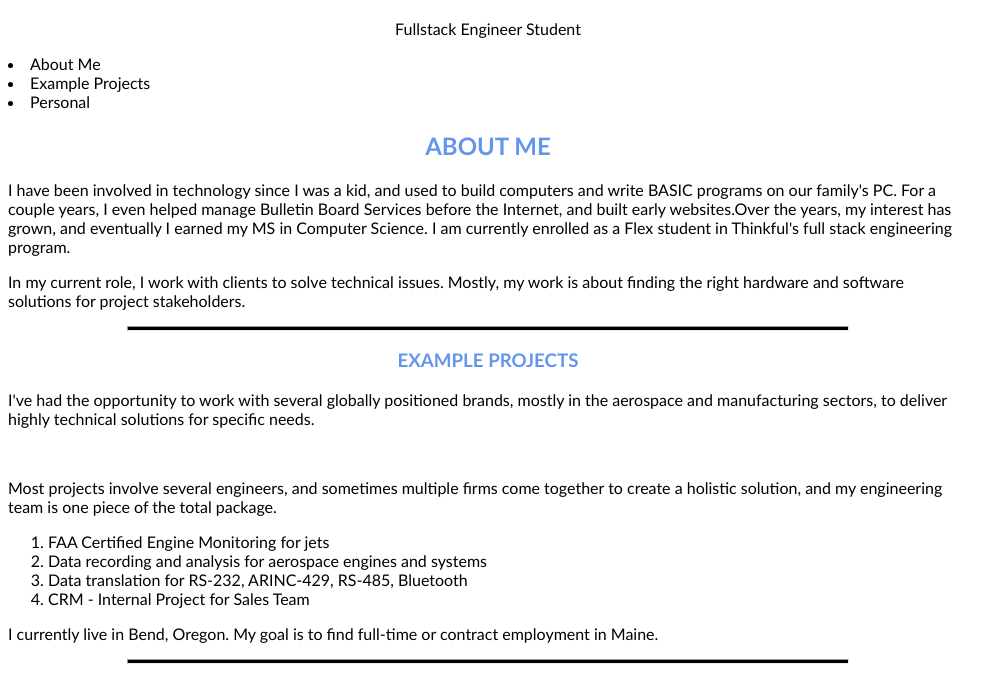
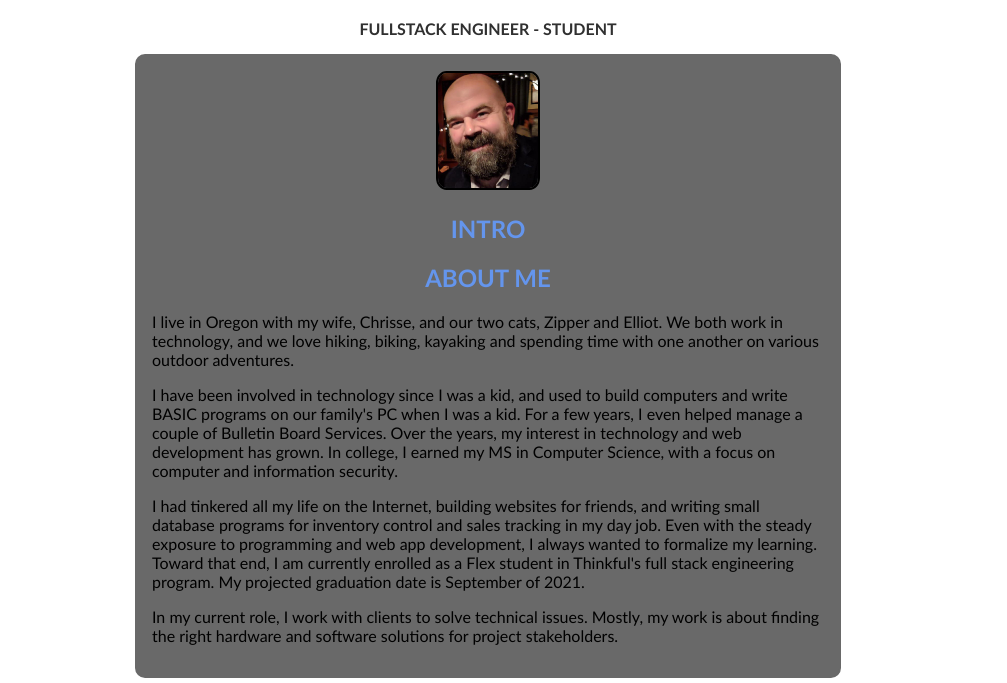
Before and after one commit to tylerspeed/TSpeed-Profile, a plain HTML site: page index.html in a window 1280 px wide. Shown: the part 63-746 px from the top of the page, without its empty margins (0-1007 px from the left). Drawn offline with Linux system fonts and the light colour scheme.

Commit message:
Add files via upload

```diff
--- a/index.html
+++ b/index.html
@@ -1,53 +1,95 @@
 <!DOCTYPE html>
+<!--
+- Document as Thinkful Web Portfolio Assignment.
+- To be used as GitHub profile.
+- To include:
+  Headings: H1, H2, H3,
+  Misc HTML: p, link, ul, ol, img, a, hr
+
+  CSS: background, color, font-family, font-size, height, margin, padding, text-align
+
+  - Include Comments wherever necessary and helpful
+-->
+
 <html>
+<!-- begin head -->
 <head>
+    <meta charset="UTF-8">
+    <!-- doc author ME -->
+    <meta name="author" content="Tyler Speed">
+    <!-- keywords: programming, html, js, css, thinkful-->
+    <meta name="keywords" content="programming, HTML, JavaScript, CSS, Thinkful">
+    <!-- link to CSS style sheet-->
     <link rel="stylesheet" href="styles.css">
+    <title>Tyler Speed - Thinkful Student</title>
 </head>
+<!-- end head -->
+
+<!-- start body -->
 <body>
+
+<!-- start Header -->
   <header>
     <h1>Tyler Speed</h1>
     <!-- Current status / student -->
-  <p>Fullstack Engineer Student</p>
-  <nav>
-    <li>About Me</li>
-    <li>Example Projects</li>
-    <li>Personal</li>
-  </nav>
+
+    <!-- apply subTitle CSS to tag -->
+    <p class="subTitle">Fullstack Engineer - Student</p>
   </header>
   <main>
-  <div>
+    <!-- apply mainContent CSS to div tag -->
+    <div class="mainContent">
+      <!-- profile picture-->
+ <img class="profilePic" src="TSpeed Profile Pic.jpg" alt="Tyler Speed">
+      <h2>INTRO</h2>
+      <p></p>
     <h2>
       <!-- A little history about me-->
       ABOUT ME
     </h2>
     <article id="Technology">
-  <p>I have been involved in technology since I was a kid, and used to build computers and write BASIC programs on our family's PC.  For a couple years, I even helped manage Bulletin Board Services before the Internet, and built early websites.Over the years, my interest has grown, and eventually I earned my MS in Computer Science.  I am currently enrolled as a Flex student in Thinkful's full stack engineering program.
+      <!-- Discuss interest / experience in technology since I was a kiddo -->
+    <p>I live in Oregon with my wife, Chrisse, and our two cats, Zipper and Elliot. We both work in technology, and we love hiking, biking, kayaking and spending time with one another on various
+      outdoor adventures.
+    </p>
+      <p>I have been involved in technology since I was a kid, and used to build computers and write BASIC programs on our family's PC when I was a kid.  For a few years,
+      I even helped manage a couple of Bulletin Board Services.  Over the years, my interest in technology and web development has grown.  In college,
+      I earned my MS in Computer Science, with a focus on computer and information security.
+    </p>
+
+    <!-- Discuss why Thinkful? Attempt to formalize web dev education, etc...-->
+
+    <p>I had tinkered all my life on the Internet, building websites for friends, and writing small database
+      programs for inventory control and sales tracking in my day job.  Even with the steady exposure to programming and web app development, I always wanted to formalize my learning.
+      Toward that end, I am currently enrolled as a Flex student in Thinkful's full stack engineering program.  My projected graduation date is September of 2021.
     </p>
 
     <p>
+      <!-- Discuss current role, tie in with tech / project managment, etc...-->
       In my current role, I work with clients to solve technical issues. Mostly, my work is about finding the right hardware and software solutions for project stakeholders.
     </p>
+    <!-- end article -->
     </article>
+    <!-- end div -->
     </div>
 
     <hr>
 
-  <div>
+    <div class="mainContent">
       <!-- a list of some projects I've worked on -->
     <h3>EXAMPLE PROJECTS</h3>
     <article id="Projects">
-    <p>I've had the opportunity to work with several globally positioned brands, mostly in the aerospace and manufacturing sectors, to deliver highly technical solutions for specific needs.</p>
-
-    <br>
-    <!-- discuss types of projects, etc...-->
-    <p>Most projects involve several engineers, and sometimes multiple firms come together to create a holistic solution, and my engineering team is one piece of the total package.</p>
+      <p>I've had the opportunity to work with several globally positioned companies, mostly in the aerospace and manufacturing sectors.
+        The main focus of my work centers on helping clients scope the needs of their complex and technical projects.  Then, working with an internal team of
+        software and hardware engineers, I manage the details of the project, including the scheduling, delivery and maintenance portions of the product lifecycle.</p>
 
      <ol>
       <!-- A list of my projects-->
-    <li>FAA Certified Engine Monitoring for jets</li>
-    <li>Data recording and analysis for aerospace engines and systems</li>
-    <li>Data translation for RS-232, ARINC-429, RS-485, Bluetooth</li>
-    <li>CRM - Internal Project for Sales Team</li>
+      <li>FAA Certified Engine Monitoring for airliners, military and private aircraft.</li>
+      <li>Scoping and Managing of technical engineering projects for Part 121, 135 and 91 Flight Ops.</li>
+      <li>Data recording and analysis for aerospace engines and systems.</li>
+      <li>Data translation for RS-232, ARINC-429, RS-485, Bluetooth.</li>
+      <li>CRM - Internal Project for Sales Team.</li>
     </ol>
     </article>
     <article id="Personal">
@@ -57,12 +99,20 @@
 
     <hr>
     <!-- contact info listed -->
+    <div class="mainContent">
     <h3>CONTACT ME</h3>
+    <!-- list should include LinkedIn and GitHub-->
     <ul>
       <li><a href="https://www.linkedin.com/in/tylerspeed/">LinkedIn</a></li>
-    <li><a href="https://github.com/tylerspeed">github</a></li>
+      <li><a href="https://github.com/tylerspeed">GitHub</a></li>
     </ul>
+  </div>
+
+    <!-- end main -->
+
   </main>
+
+<!-- end body-->
 </body>
 <footer></footer>
 </html>
```
Also changed, not shown: TSpeed Profile Pic.jpg (added). Lines whose indentation alone changed are shown as unchanged.
